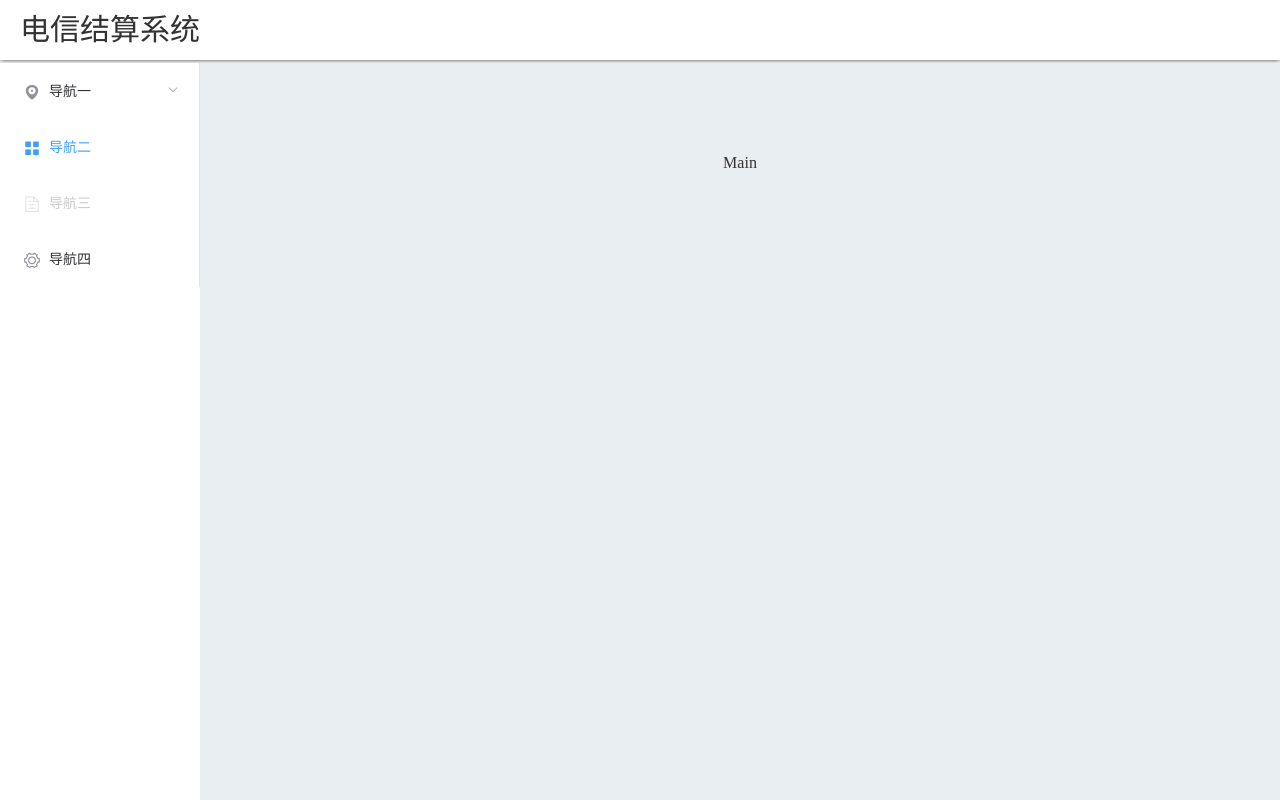
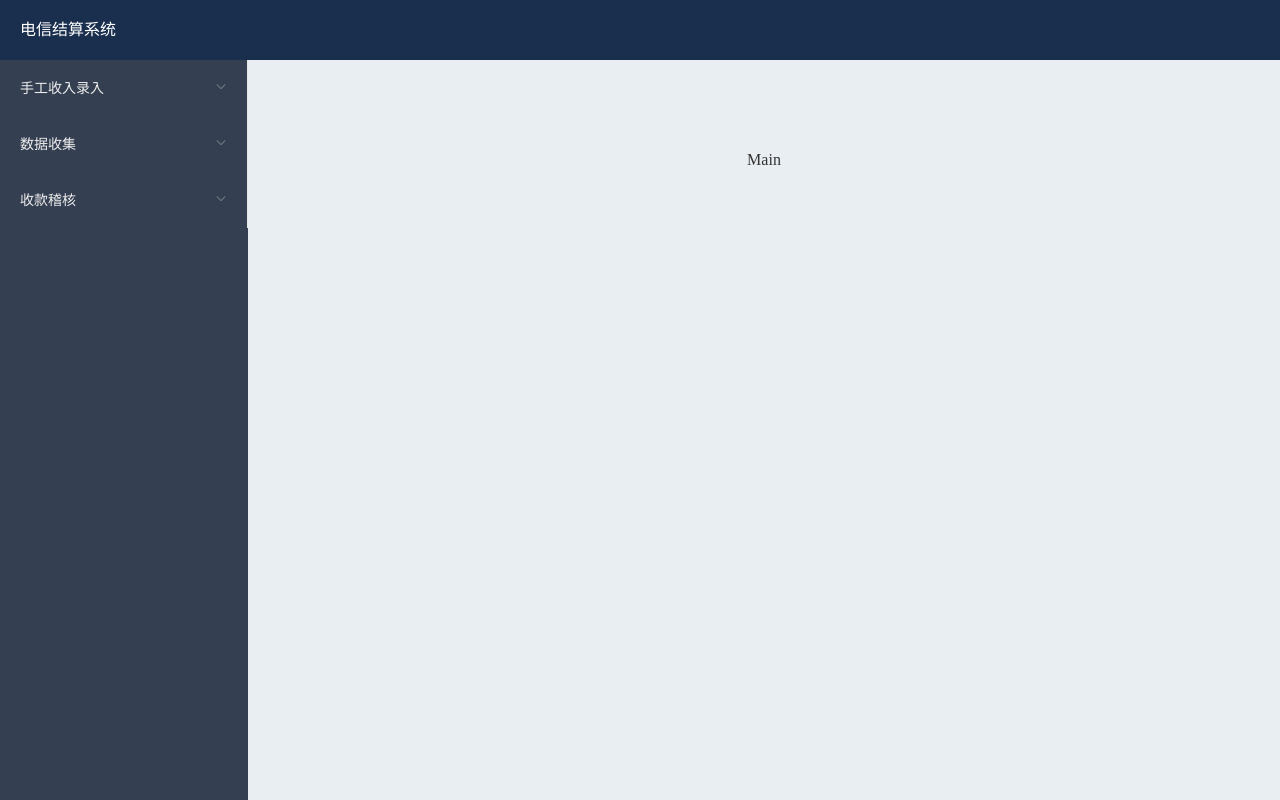
Before and after one commit to HITwh-ttxfd/TelecomSettlementSystem, a Vue app in the folder Frontend/: page /#/ in a window 1280 px wide. Built offline with nearby package versions, Linux system fonts and the light colour scheme.

Commit message:
主界面

```diff
--- a/Frontend/src/views/main/main.vue
+++ b/Frontend/src/views/main/main.vue
@@ -1,50 +1,22 @@
 <template>
   <el-container>
     <el-header>
-      <span style="font-size: 30px">电信结算系统</span>
+      <span>电信结算系统</span>
     </el-header>
-    <el-container style="padding-top: 3px">
-      <el-aside width="200px">
-        <el-row class="tac">
-          <el-col>
+    <el-container>
+      <el-aside>
         <el-menu
           default-active="2"
-              class="el-menu-vertical-demo"
-              @open="handleOpen"
-              @close="handleClose">
-              <el-submenu index="1">
+          background-color="#343f51"
+          text-color="#eee"
+          active-text-color="#ffffff">
+          <el-submenu :index=index1 :key="index1" v-for="(feature,index1) in features">
             <template slot="title">
-                  <i class="el-icon-location"></i>
-                  <span>导航一</span>
+              <span>{{feature.title}}</span>
             </template>
-                <el-menu-item-group>
-                  <template slot="title">分组一</template>
-                  <el-menu-item index="1-1">选项1</el-menu-item>
-                  <el-menu-item index="1-2">选项2</el-menu-item>
-                </el-menu-item-group>
-                <el-menu-item-group title="分组2">
-                  <el-menu-item index="1-3">选项3</el-menu-item>
-                </el-menu-item-group>
-                <el-submenu index="1-4">
-                  <template slot="title">选项4</template>
-                  <el-menu-item index="1-4-1">选项1</el-menu-item>
+            <el-menu-item v-for="(story,index2) in feature.stories" :key="index2">{{story.title}}</el-menu-item>
           </el-submenu>
-              </el-submenu>
-              <el-menu-item index="2">
-                <i class="el-icon-menu"></i>
-                <span slot="title">导航二</span>
-              </el-menu-item>
-              <el-menu-item index="3" disabled>
-                <i class="el-icon-document"></i>
-                <span slot="title">导航三</span>
-              </el-menu-item>
-              <el-menu-item index="4">
-                <i class="el-icon-setting"></i>
-                <span slot="title">导航四</span>
-              </el-menu-item>
         </el-menu>
-          </el-col>
-        </el-row>
       </el-aside>
       <el-main>Main</el-main>
     </el-container>
@@ -54,30 +26,91 @@
 <script>
   export default {
     name: "main",
-    methods: {
-      handleOpen(key, keyPath) {
-        console.log(key, keyPath);
+    data() {
+      return {
+        features: [
+          {
+            title: '手工收入录入',
+            stories: [
+              {
+                title: '出账收入录入',
+                path: ''
+              }, {
+                title: '卡销售收入录入',
+                path: ''
+              }, {
+                title: '预转存收入录入',
+                path: ''
+              }, {
+                title: '网间结算收入录入',
+                path: ''
+              }, {
+                title: '通知单收入录入',
+                path: ''
+              }
+            ]
+          }, {
+            title: '数据收集',
+            stories: [
+              {
+                title: '出账收入收集',
+                path: ''
+              }, {
+                title: '卡销售收入收集',
+                path: ''
+              }, {
+                title: '预转存收入收集',
+                path: ''
+              }, {
+                title: '网间结算收入收集',
+                path: ''
+              }, {
+                title: '通知单收入收集',
+                path: ''
+              }
+            ]
+          }, {
+            title: '收款稽核',
+            stories: [
+              {
+                title: '出账收入稽核',
+                path: ''
+              }, {
+                title: '卡销售收入稽核',
+                path: ''
+              }, {
+                title: '预转存收入稽核',
+                path: ''
+              }, {
+                title: '网间结算收入稽核',
+                path: ''
+              }, {
+                title: '通知单收入稽核',
+                path: ''
+              }
+            ]
+          }
+        ]
+      }
     },
-      handleClose(key, keyPath) {
-        console.log(key, keyPath);
-      }
-    }
+    methods: {}
   }
 </script>
 
 <style lang="scss" scoped>
   .el-header {
-    background-color: white;
+    background-color: #1a2f4d;
     box-shadow: 0px 0px 5px #333333;
-    color: #333;
+    color: #ffffff;
     /*text-align: center;*/
     line-height: 60px;
     height: 60px;
   }
 
   .el-aside {
-    background-color: white;
+    background-color: #343f51;
     color: #333;
+    flex: 1;
     /*text-align: center;*/
     /*line-height: 200px;*/
   }
@@ -85,13 +118,14 @@
   .el-main {
     background-color: #E9EEF3;
     color: #333;
+    flex: 4;
     text-align: center;
     line-height: 160px;
   }
 
   .el-container {
     /*margin-bottom: 40px;*/
-    /*display: flex;*/
+    display: flex;
     height: 100%;
     width: 100%;
     /*border: 1px solid #eee;*/
```
Also changed, not shown: 1 other file (tests, documents, lock files or other folders). Lines whose indentation alone changed are shown as unchanged.
